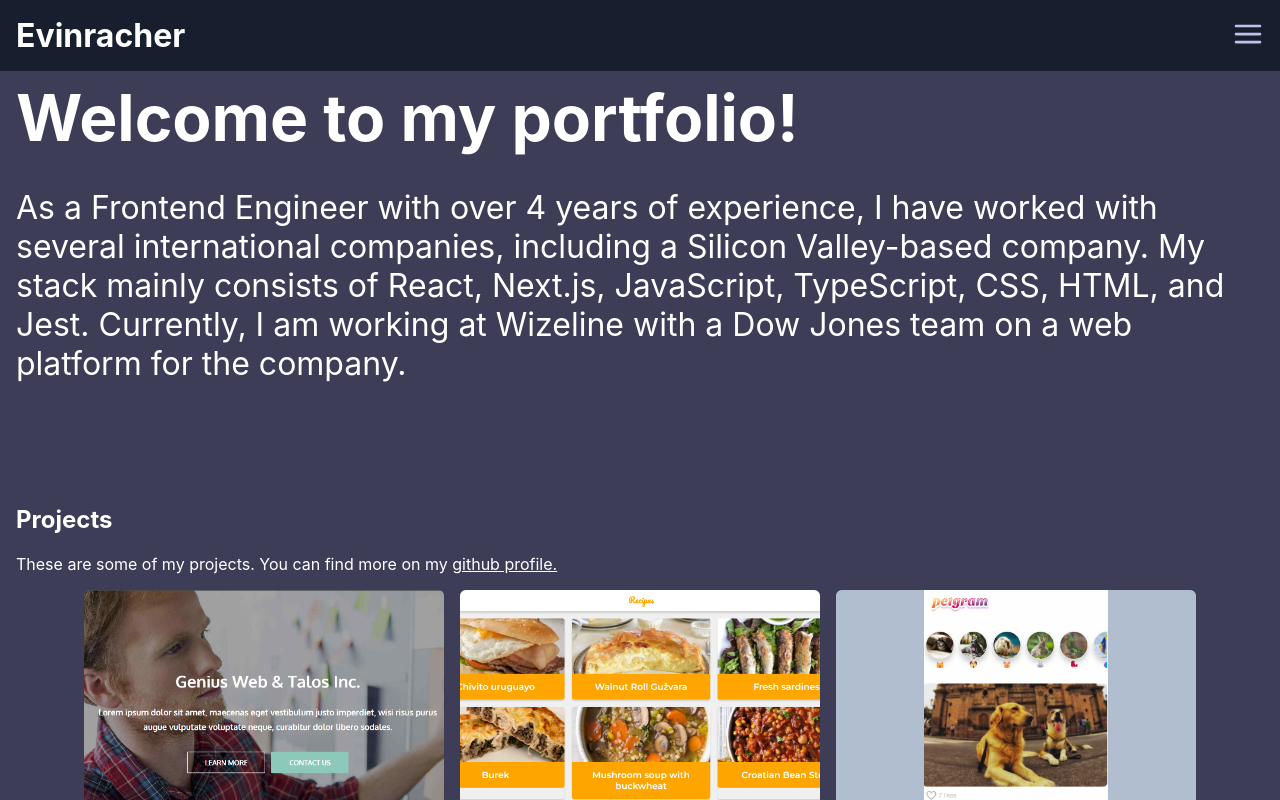
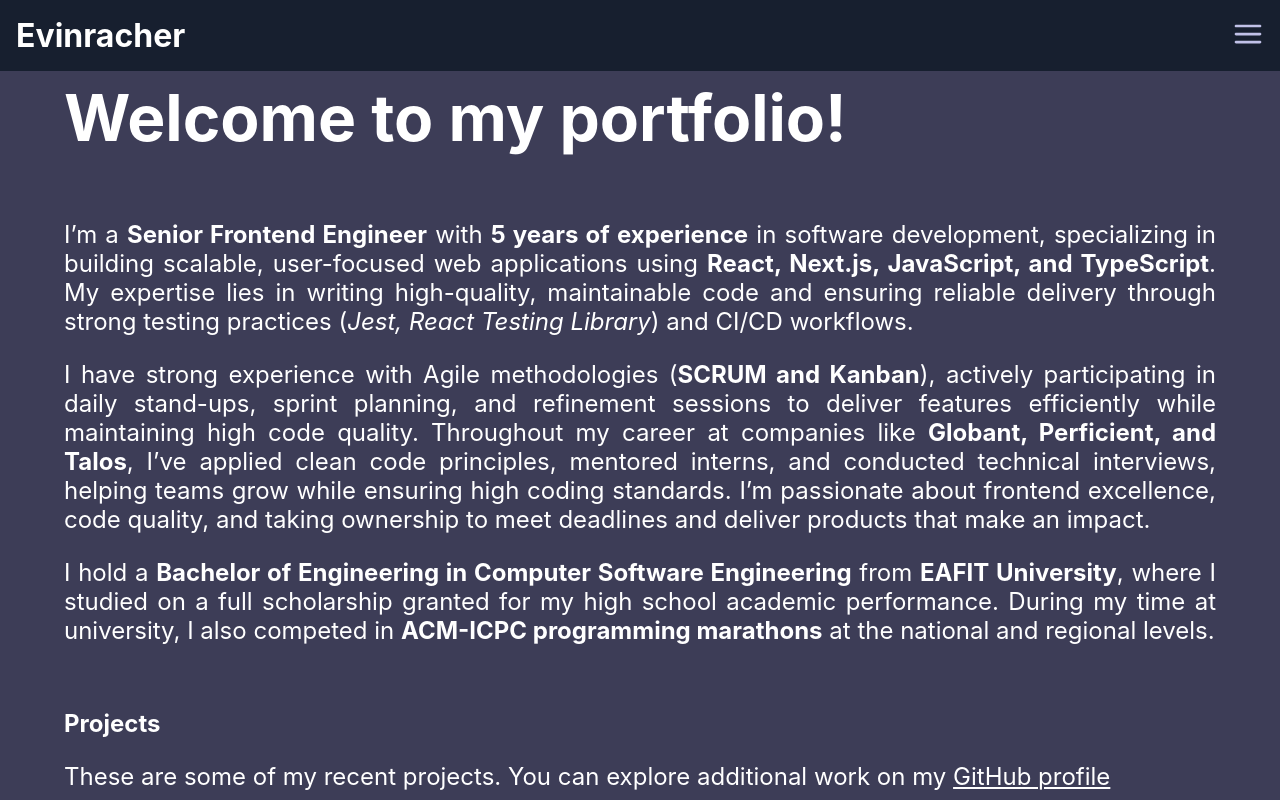
Before and after one commit to evinracher/evinracher.github.io, a React (Create React App) app: page / in a window 1280 px wide. Shown: the top 800 px of the page. Built offline with nearby package versions, Linux system fonts and the light colour scheme.

Commit message:
feat: update content, about section and styles

```diff
--- a/src/App.module.css
+++ b/src/App.module.css
@@ -1,5 +1,5 @@
 @import "./styles/vars.css";
 
 .content {
-  padding: 0 1rem;
+  padding: 0 5%;
 }
--- a/src/index.css
+++ b/src/index.css
@@ -30,6 +30,6 @@
   color: var(--white);
 }
 
-section {
-  padding-top: 70px;
+p {
+  font-size: 1.5rem;
 }
--- a/src/sections/About/About.module.css
+++ b/src/sections/About/About.module.css
@@ -12,5 +12,6 @@
 }
 
 .description {
-  font-size: 2rem;
+  text-align: justify;
+  margin: 4rem 0;
 }
--- a/src/sections/About/index.js
+++ b/src/sections/About/index.js
@@ -1,17 +1,48 @@
 import React from "react";
 import s from "./About.module.css";
 
+// TODO: remove the necessity of {" "} structure
 export const About = () => {
   return (
     <section id="about" className={s.about}>
-      <h1 className={s.title}>Welcome to my portfolio!</h1>
-      <p className={s.description}>
-        As a Frontend Engineer with over 4 years of experience, I have worked
-        with several international companies, including a Silicon Valley-based
-        company. My stack mainly consists of React, Next.js, JavaScript,
-        TypeScript, CSS, HTML, and Jest. Currently, I am working at Wizeline
-        with a Dow Jones team on a web platform for the company.
-      </p>
+      <h2 className={s.title}>Welcome to my portfolio!</h2>
+      <div className={s.description}>
+        <p>
+          I&rsquo;m a <strong>Senior Frontend Engineer</strong> with{" "}
+          <strong>5 years of experience</strong> in software development,
+          specializing in building scalable, user-focused web applications using{" "}
+          <strong>React, Next.js, JavaScript, and TypeScript</strong>. My
+          expertise lies in writing high-quality, maintainable code and ensuring
+          reliable delivery through strong testing practices (
+          <em>Jest, React Testing Library</em>) and CI/CD workflows.
+        </p>
+
+        <p>
+          I have strong experience with Agile methodologies (
+          <strong>SCRUM and Kanban</strong>), actively participating in daily
+          stand-ups, sprint planning, and refinement sessions to deliver
+          features efficiently while maintaining high code quality. Throughout
+          my career at companies like{" "}
+          <strong>Globant, Perficient, and Talos</strong>, I&rsquo;ve applied
+          clean code principles, mentored interns, and conducted technical
+          interviews, helping teams grow while ensuring high coding standards.
+          I&rsquo;m passionate about frontend excellence, code quality, and
+          taking ownership to meet deadlines and deliver products that make an
+          impact.
+        </p>
+
+        <p>
+          I hold a{" "}
+          <strong>
+            Bachelor of Engineering in Computer Software Engineering
+          </strong>{" "}
+          from <strong>EAFIT University</strong>, where I studied on a full
+          scholarship granted for my high school academic performance. During my
+          time at university, I also competed in{" "}
+          <strong>ACM-ICPC programming marathons</strong> at the national and
+          regional levels.
+        </p>
+      </div>
     </section>
   );
 };
--- a/src/sections/Projects/index.js
+++ b/src/sections/Projects/index.js
@@ -9,13 +9,14 @@
     <section id="projects">
       <h1>Projects</h1>
       <p>
-        These are some of my projects. You can find more on my{" "}
+        These are some of my recent projects. You can explore additional work on
+        my{" "}
         <a
           href="https://github.com/evinracher"
           target="_blank"
           rel="noreferrer"
         >
-          github profile.
+          GitHub profile
         </a>
       </p>
       <div className={s.container} data-tip data-for="test1">
@@ -23,6 +24,13 @@
           <ProjectCard key={project.id} project={project} />
         ))}
       </div>
+
+      <p>
+        <strong>Note:</strong> My commercial projects remain private, as they
+        are owned by the companies I&rsquo;ve worked for. The projects showcased
+        in my portfolio are personal or learning-driven initiatives that I built
+        to practice, experiment, and continue improving my skills.
+      </p>
     </section>
   );
 };
```
Also changed, not shown: 1 other file (tests, documents, lock files or other folders).
